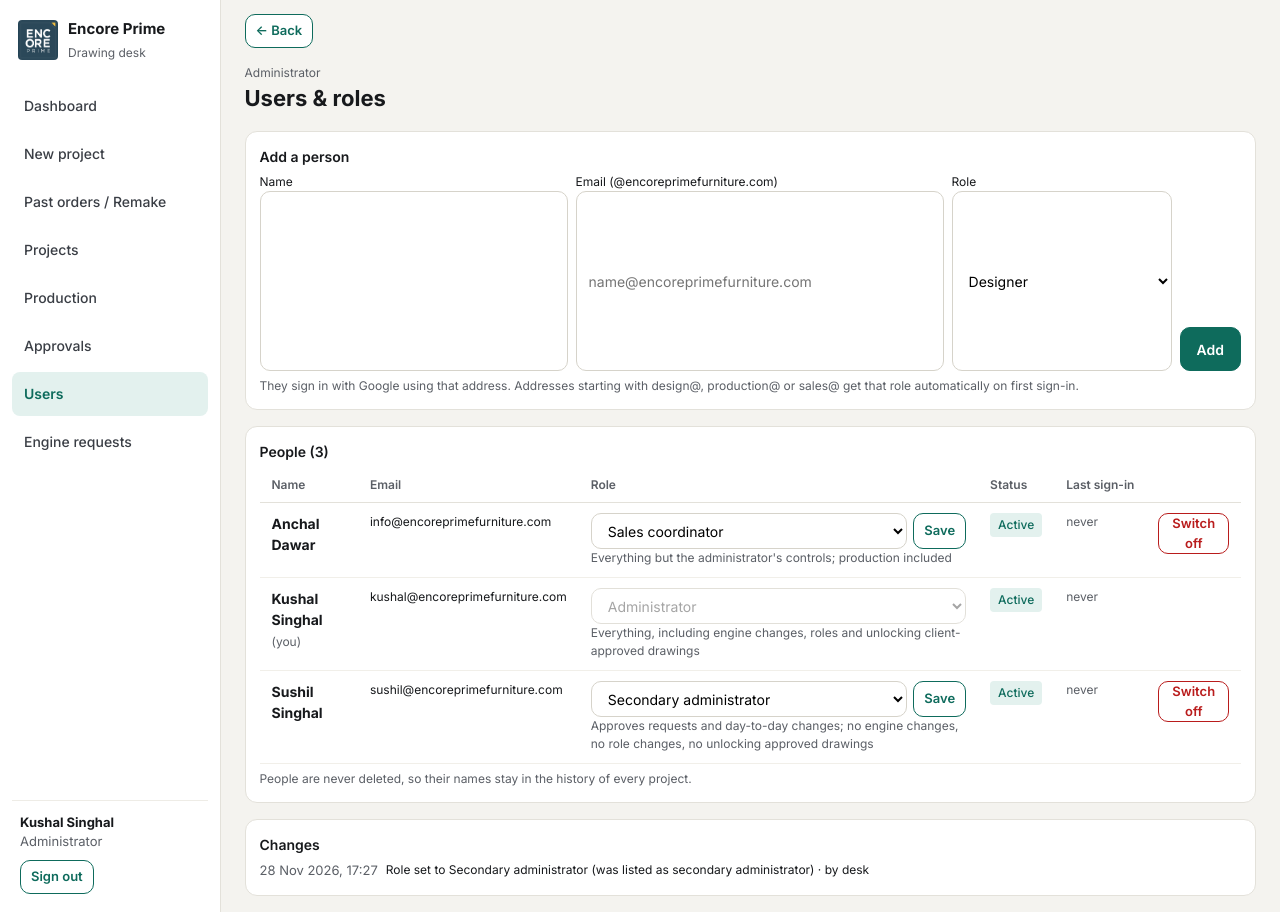
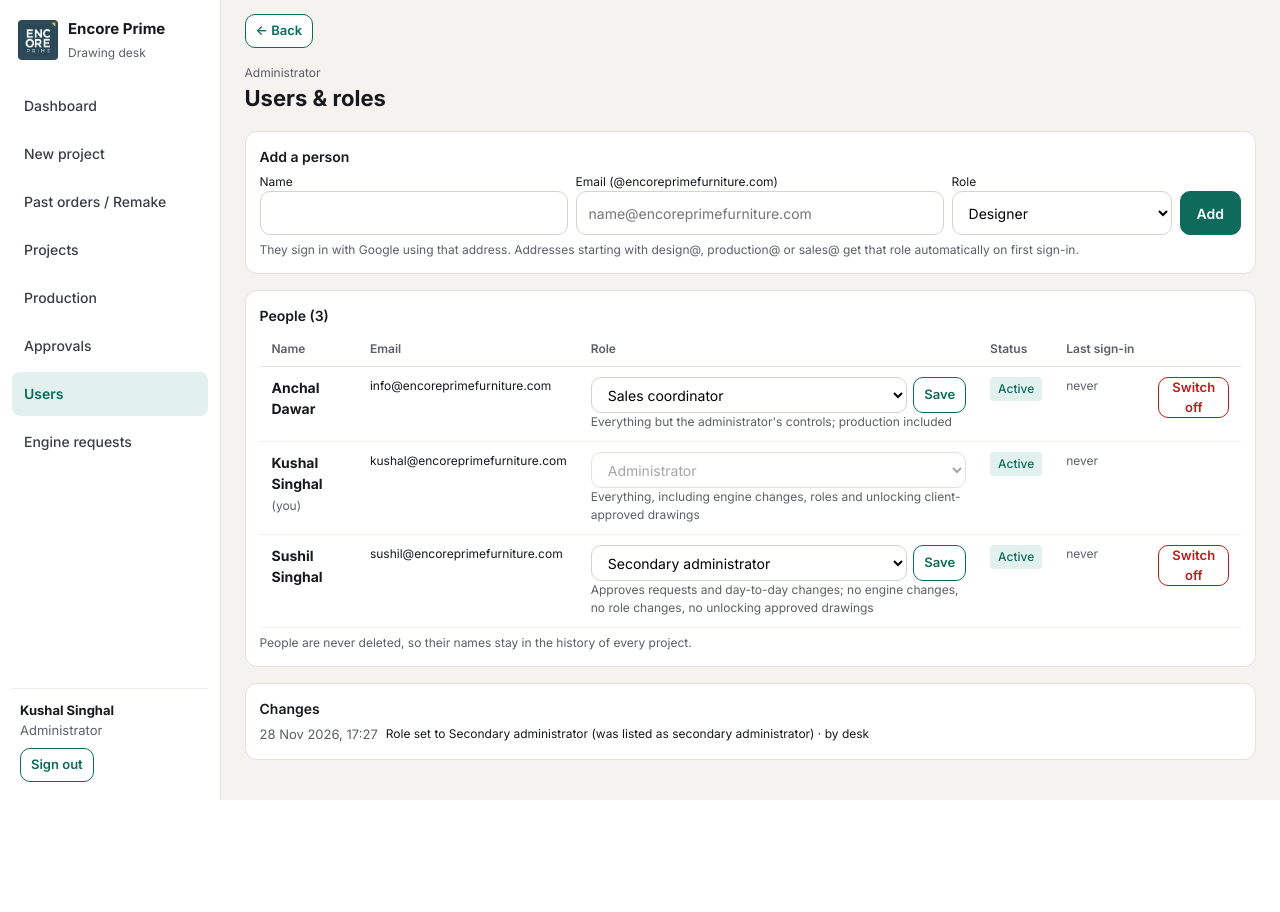
Before and after one commit to kushal881/encore-desk, a FastAPI app: page /users in a window 1280 px wide. After the commit the page ends 800 px from the top, so only its background shows below. Run offline with FastAPI, Linux system fonts and the light colour scheme; the visitor is signed in with stand-in values (Sample User, id 1); data comes from the database, SQL or seed files in the repository; data that the repository does not hold is empty; some libraries are stand-ins or nearby versions.

Commit message:
Users screen: keep Add-a-person fields at normal height
The Name, Email and Role fields sit in column boxes, so the desk-wide rule
flex:1 1 180px stretched them to ~180 px tall. Pin them to their natural height.

Co-Authored-By: Claude Opus 5.5 <noreply@anthropic.com>
Claude-Session: https://claude.ai/code/session_01BGvhtyzn6T2P4GbM5hv7iP

```diff
--- a/desk/templates/users.html
+++ b/desk/templates/users.html
@@ -7,10 +7,10 @@
   <div class="card">
     <div style="font-weight:600">Add a person</div>
     <form method="post" action="/users/add" class="row" style="align-items:flex-end">
-      <span style="display:flex;flex-direction:column;flex:1 1 200px"><label class="small" for="nm">Name</label><input type="text" id="nm" name="name" required></span>
-      <span style="display:flex;flex-direction:column;flex:1 1 260px"><label class="small" for="em">Email (@{{ domain }})</label><input type="text" id="em" name="email" required placeholder="name@{{ domain }}"></span>
+      <span style="display:flex;flex-direction:column;flex:1 1 200px"><label class="small" for="nm">Name</label><input type="text" id="nm" name="name" required style="flex:0 0 auto"></span>
+      <span style="display:flex;flex-direction:column;flex:1 1 260px"><label class="small" for="em">Email (@{{ domain }})</label><input type="text" id="em" name="email" required placeholder="name@{{ domain }}" style="flex:0 0 auto"></span>
       <span style="display:flex;flex-direction:column;flex:0 1 220px"><label class="small" for="rl">Role</label>
-        <select id="rl" name="role">{% for k, t in roles.items() %}<option value="{{ k }}" {{ 'selected' if k == 'drawing' }}>{{ t }}</option>{% endfor %}</select></span>
+        <select id="rl" name="role" style="flex:0 0 auto">{% for k, t in roles.items() %}<option value="{{ k }}" {{ 'selected' if k == 'drawing' }}>{{ t }}</option>{% endfor %}</select></span>
       <button class="primary">Add</button>
     </form>
     <div class="sub small">They sign in with Google using that address. Addresses starting with design@, production@ or sales@ get that role automatically on first sign-in.</div>
```
